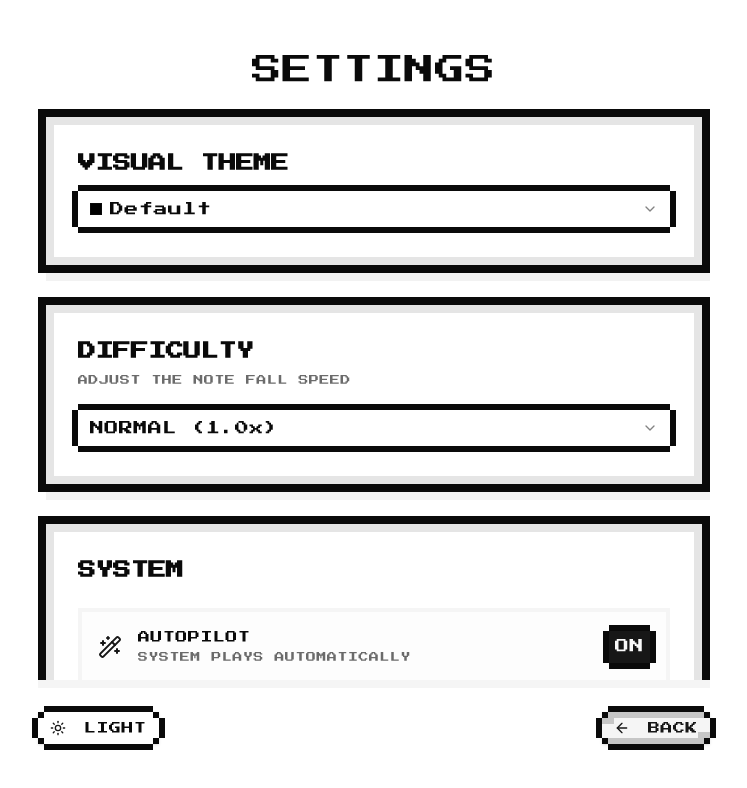
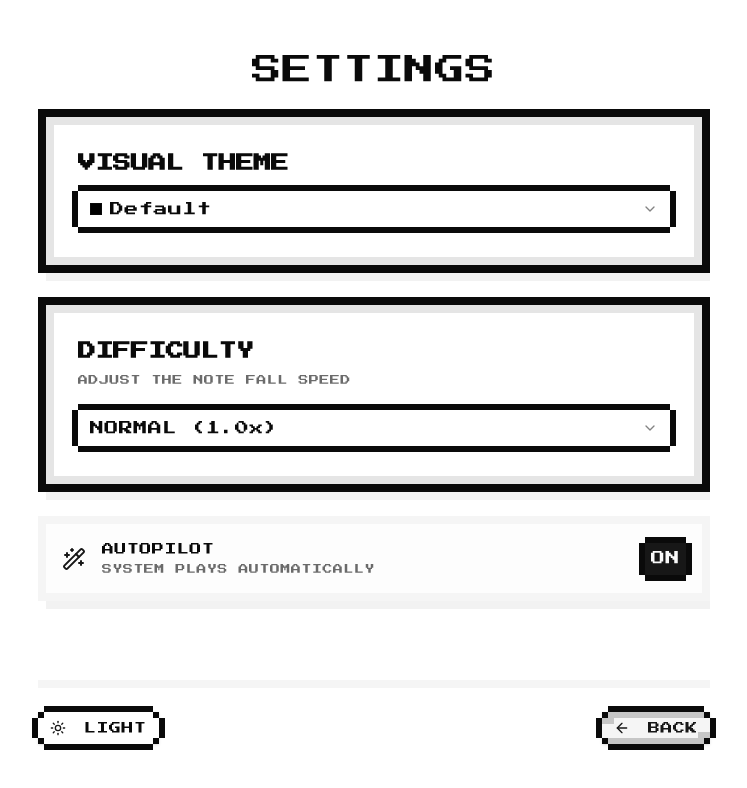
Before and after one commit to hongy20/midi-jam, a Next.js app: page /options in a window 1280 px wide. Shown: the top 788 px of the page, without its empty margins (266-1013 px from the left). Built offline with nearby package versions, Linux system fonts and the light colour scheme.

Commit message:
Flatten Settings UI: Remove System card layer for Autopilot

```diff
--- a/src/app/options/components/options-page.view.tsx
+++ b/src/app/options/components/options-page.view.tsx
@@ -90,15 +90,8 @@ export function OptionsPageView({
           </CardContent>
         </Card>
 
-        {/* System Section */}
-        <Card className="border-8 shadow-[8px_8px_0px_0px_rgba(0,0,0,0.05)]">
-          <CardHeader>
-            <CardTitle font="retro" className="text-lg uppercase">
-              System
-            </CardTitle>
-          </CardHeader>
-          <CardContent>
-            <div className="flex items-center justify-between p-4 bg-muted/20 border-4 border-muted">
+        {/* Autopilot Row */}
+        <div className="flex items-center justify-between p-4 bg-muted/20 border-8 border-muted shadow-[8px_8px_0px_0px_rgba(0,0,0,0.05)]">
           <div className="flex items-center gap-4">
             <Wand2 className="size-6 text-primary" />
             <div className="flex flex-col gap-1">
@@ -117,8 +110,6 @@ export function OptionsPageView({
             {demoMode ? "ON" : "OFF"}
           </Toggle>
         </div>
-          </CardContent>
-        </Card>
       </div>
 
       {/* Footer Actions */}
```
Lines whose indentation alone changed are shown as unchanged.
